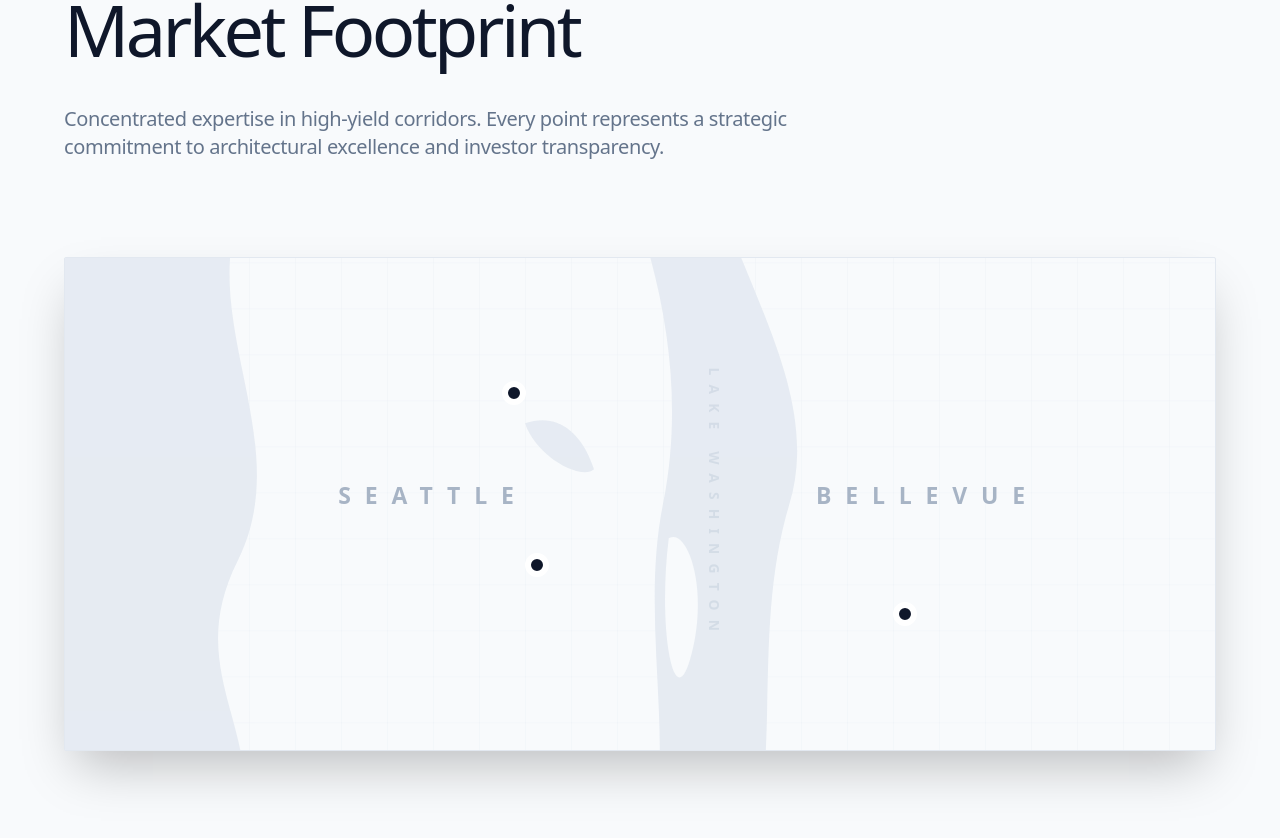
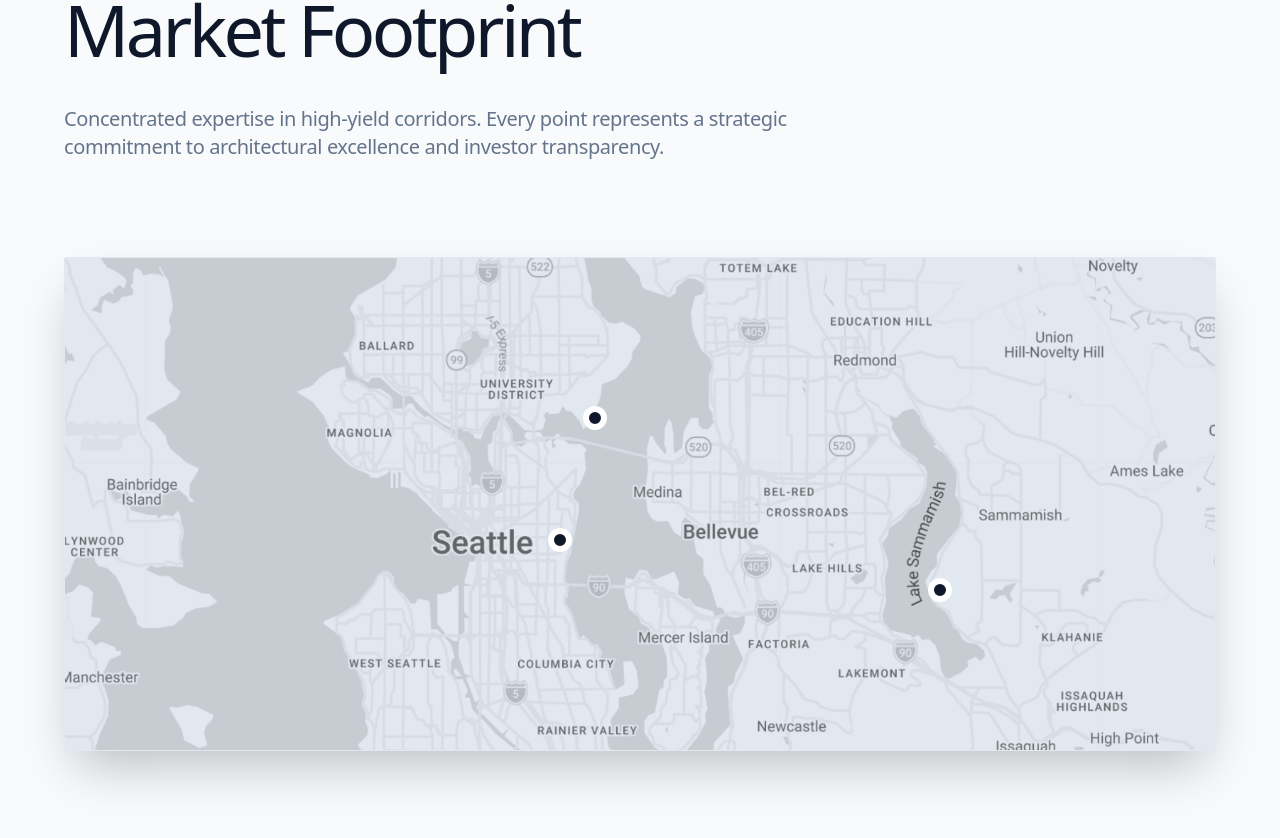
Before and after one commit to ryanlingxiao/westwood-homes, a React (Vite) app: page / in a window 1280 px wide. Shown: the part 1830-2668 px from the top of the page. Built offline with nearby package versions, Linux system fonts and the light colour scheme.

Commit message:
Update App.jsx

```diff
--- a/src/App.jsx
+++ b/src/App.jsx
@@ -57,11 +57,16 @@ const App = () => {
     { key: 'land', href: '#land' },
   ];
 
+  // ==========================================
+  // 定位教学：如何调整图钉位置
+  // top: '0%' 是地图最顶端，'100%' 是最底端。
+  // left: '0%' 是地图最左边，'100%' 是最右边。
+  // 你可以根据你截图的比例，随便修改这些数字 (如 '53%', '41.5%')，直到图钉准确落在真实街道上。
+  // ==========================================
   const projects = [
     {
       id: 1,
-      // Bellevue: East of Lake Washington, South area
-      mapPos: { top: '70%', left: '72%' },
+      mapPos: { top: '65%', left: '75%' }, // <-- 修改这里来移动项目 1 的位置
       image: '/12811 SE 44th Pl.jpg',
       gallery: [
         '/12811 SE 44th Pl.jpg', '/12811 SE 44th Pl 1.jpg', '/12811 SE 44th Pl 2.jpg', '/12811 SE 44th Pl 3.jpg',
@@ -80,8 +85,7 @@ const App = () => {
     },
     {
       id: 2,
-      // Seattle North: West of Lake Washington, North area
-      mapPos: { top: '25%', left: '38%' },
+      mapPos: { top: '30%', left: '45%' }, // <-- 修改这里来移动项目 2 的位置
       image: '/6020 Oberlin.jpg',
       gallery: [
         '/6020 Oberlin.jpg', '/6020 Oberlin 1.jpg', '/6020 Oberlin 2.jpg', '/6020 Oberlin 3.jpg',
@@ -100,8 +104,7 @@ const App = () => {
     },
     {
       id: 3,
-      // Seattle South: West of Lake Washington, South area
-      mapPos: { top: '60%', left: '40%' },
+      mapPos: { top: '55%', left: '42%' }, // <-- 修改这里来移动项目 3 的位置
       image: '/321 MLK JR Way S.jpg',
       gallery: ['/321 MLK JR Way S.jpg', '/321 MLK JR Way S 2.jpg'],
       en: {
@@ -212,7 +215,6 @@ const App = () => {
         </div>
         <div className="relative h-full flex flex-col justify-center items-center text-center px-4 md:px-6">
           <span className="text-white/50 text-[9px] md:text-[11px] uppercase tracking-[0.8em] md:tracking-[1em] mb-6 md:mb-10 font-bold">{t[lang].hero.subtitle}</span>
-          {/* 这里修复了重叠问题，使用了自适应字号和合适的行高 leading-[1.1] */}
           <h1 className="text-5xl sm:text-7xl md:text-[8rem] lg:text-[10rem] text-white font-light tracking-tighter mb-12 md:mb-16 max-w-7xl leading-[1.15] md:leading-[1.1]">
             {t[lang].hero.title}
           </h1>
@@ -246,43 +248,23 @@ const App = () => {
             </div>
           </div>
 
-          {/* 精美的手绘大西雅图地区概念底图 */}
+          {/* 这里是替换真实地图截图的代码区块 */}
           <div className="relative aspect-[4/5] sm:aspect-[4/3] md:aspect-[21/9] w-full bg-[#f8fafc] rounded-sm overflow-hidden border border-slate-200 shadow-2xl">
-            {/* SVG Background Map */}
-            <div className="absolute inset-0 z-0">
-              <svg viewBox="0 0 1000 500" className="w-full h-full object-cover opacity-80" preserveAspectRatio="xMidYMid slice">
-                {/* Subtle Grid / Streets Pattern */}
-                <pattern id="grid" width="40" height="40" patternUnits="userSpaceOnUse">
-                  <path d="M 40 0 L 0 0 0 40" fill="none" stroke="#e2e8f0" strokeWidth="0.5"/>
-                </pattern>
-                <rect width="1000" height="500" fill="url(#grid)" />
 
-                {/* Puget Sound (Left edge) */}
-                <path d="M-50,0 L150,0 C120,100 200,200 150,300 C100,400 180,450 150,550 L-50,550 Z" fill="#e2e8f0" />
-
-                {/* Lake Washington (Center right) */}
-                <path d="M480,-50 C520,50 540,150 520,250 C500,350 530,450 510,550 L600,550 C620,450 600,350 630,250 C660,150 580,50 560,-50 Z" fill="#e2e8f0" />
-
-                {/* Mercer Island (Inside Lake Washington) */}
-                <path d="M525,280 C540,270 560,320 545,380 C530,440 515,360 525,280 Z" fill="#f8fafc" />
-
-                {/* Lake Union (Small blob left of Lake WA) */}
-                <path d="M400,180 C430,170 450,190 460,220 C450,230 410,210 400,180 Z" fill="#e2e8f0" />
-
-                {/* Geographic Typography Labels */}
-                <text x="320" y="250" fill="#94a3b8" fontSize="20" letterSpacing="12" fontWeight="bold" textAnchor="middle" className="hidden md:block">SEATTLE</text>
-                <text x="750" y="250" fill="#94a3b8" fontSize="20" letterSpacing="12" fontWeight="bold" textAnchor="middle" className="hidden md:block">BELLEVUE</text>
-
-                {/* Mobile version labels */}
-                <text x="320" y="250" fill="#94a3b8" fontSize="14" letterSpacing="6" fontWeight="bold" textAnchor="middle" className="block md:hidden">SEATTLE</text>
-                <text x="750" y="250" fill="#94a3b8" fontSize="14" letterSpacing="6" fontWeight="bold" textAnchor="middle" className="block md:hidden">BELLEVUE</text>
-
-                {/* Vertical text for Lake Washington */}
-                <text x="560" y="250" fill="#cbd5e1" fontSize="12" letterSpacing="8" fontWeight="bold" textAnchor="middle" transform="rotate(90 560 250)">LAKE WASHINGTON</text>
-              </svg>
+            {/* 真实图片底图，请确保上传了 seattle-map.png，如果没有，它会临时加载一张占位图 */}
+            <div className="absolute inset-0 z-0 bg-slate-200">
+              <img
+                src="/seattle-map.png"
+                className="w-full h-full object-cover grayscale opacity-70 mix-blend-multiply"
+                alt="Seattle Area Map"
+                onError={(e) => {
+                  e.target.onerror = null;
+                  e.target.src = "https://images.unsplash.com/photo-1524661135-423995f22d0b?auto=format&fit=crop&q=80&w=1200";
+                }}
+              />
             </div>
 
-            {/* Pins Layer */}
+            {/* 图钉渲染层 */}
             {projects.map((proj) => (
               <div
                 key={proj.id}
@@ -293,7 +275,7 @@ const App = () => {
                 <div className="w-5 h-5 md:w-6 md:h-6 bg-slate-900 rounded-full absolute -inset-0 animate-ping opacity-10"></div>
                 <div className="w-5 h-5 md:w-6 md:h-6 bg-slate-900 rounded-full relative z-10 border-[4px] md:border-[6px] border-white shadow-2xl group-hover/pin:scale-125 transition-transform duration-500"></div>
 
-                {/* Tooltip */}
+                {/* 悬浮框 */}
                 <div className="absolute bottom-full left-1/2 -translate-x-1/2 mb-4 md:mb-6 bg-white px-6 md:px-8 py-4 md:py-5 shadow-3xl border border-slate-100 opacity-0 group-hover/pin:opacity-100 transition-all translate-y-4 group-hover/pin:translate-y-0 whitespace-nowrap z-30 pointer-events-none">
                   <span className="text-[10px] md:text-[12px] uppercase tracking-[0.4em] font-black block mb-2">{proj[lang].name}</span>
                   <span className="text-[9px] md:text-[10px] text-slate-400 uppercase tracking-widest">{proj[lang].status}</span>
```
